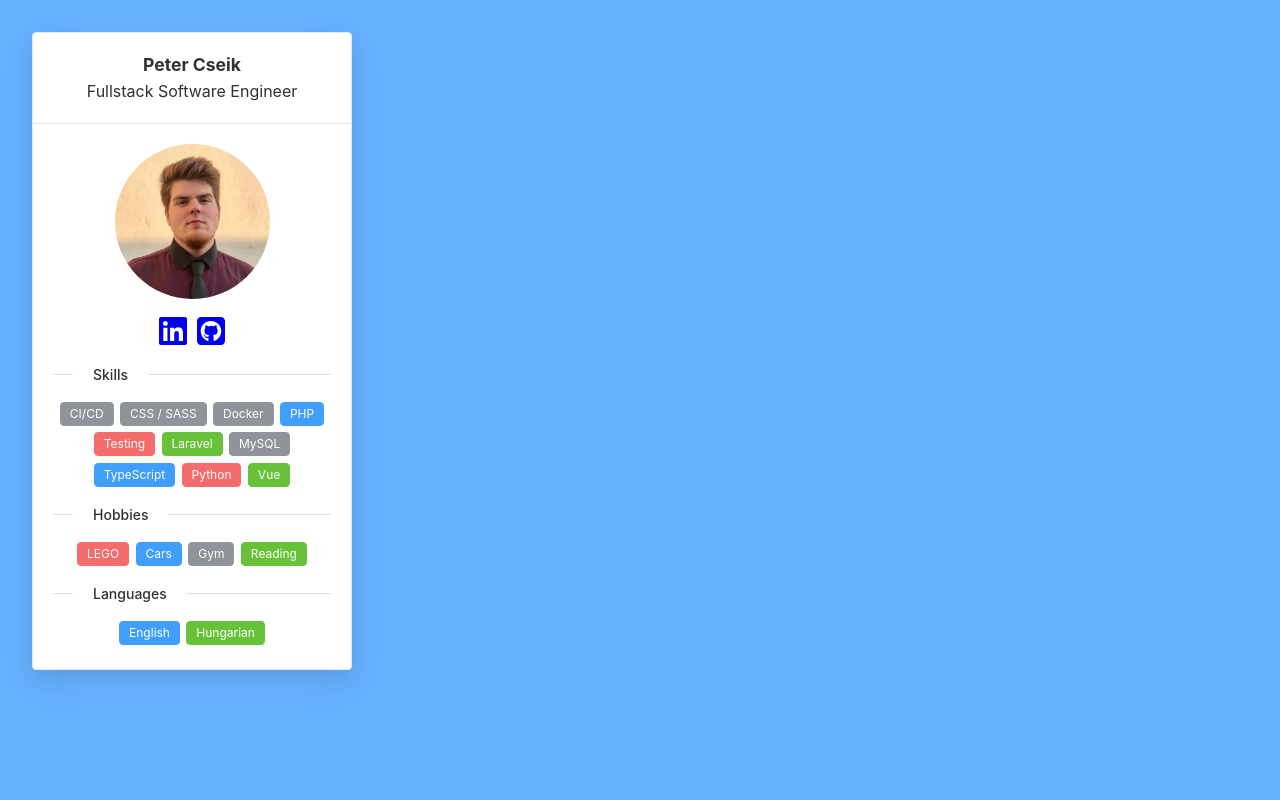
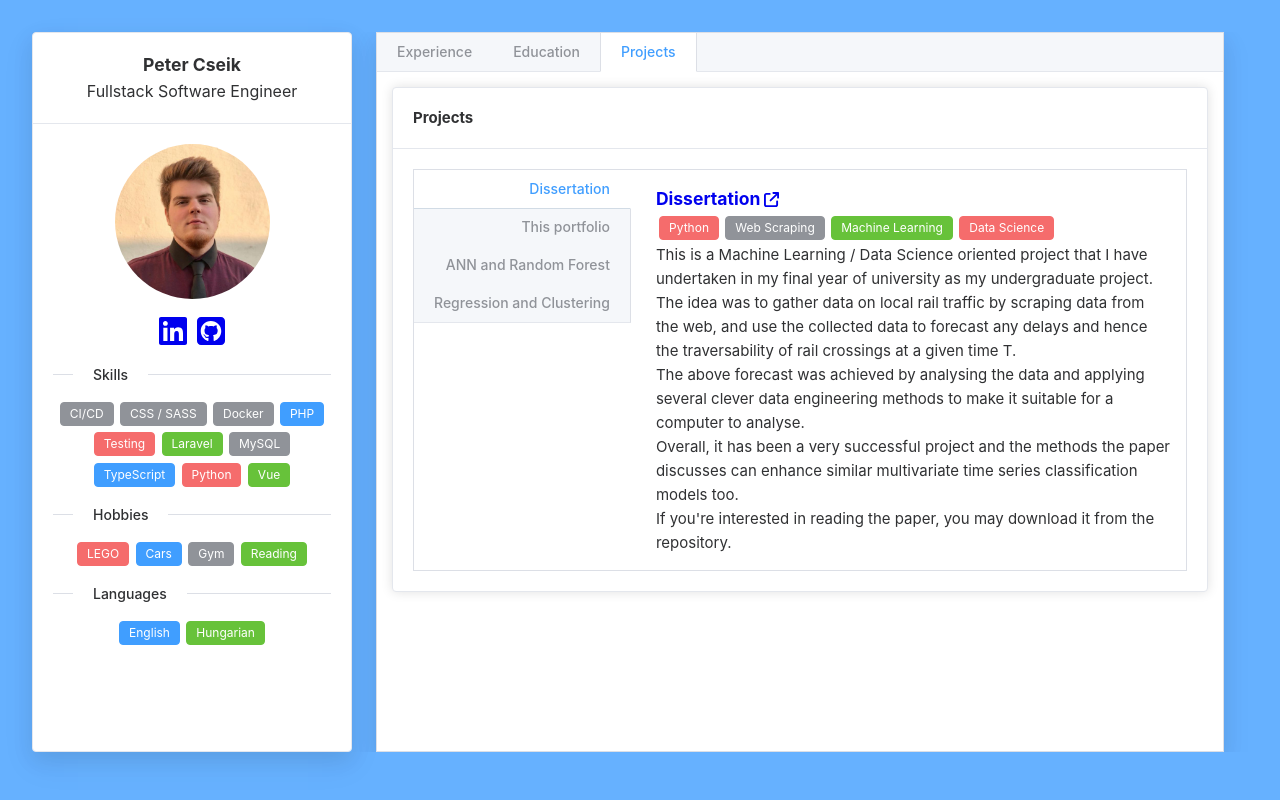
Before and after one commit to peti123x/peti123x.github.io, a Vue app: page /projects in a window 1280 px wide. Built offline with nearby package versions, Linux system fonts and the light colour scheme.

Commit message:
Route changes

```diff
--- a/index.html
+++ b/index.html
@@ -4,7 +4,7 @@
     <meta charset="UTF-8" />
     <link rel="icon" href="/favicon.ico" />
     <meta name="viewport" content="width=device-width, initial-scale=1.0" />
-    <title>Vite App</title>
+    <title>Peter Cseik Portfolio</title>
   </head>
   <body>
     <div id="app"></div>
--- a/src/router/index.ts
+++ b/src/router/index.ts
@@ -9,6 +9,30 @@ const router = createRouter({
       path: '/',
       name: 'home',
       component: HomeView,
+      props: { tab: 'experience' },
+    },
+    {
+      path: '/education',
+      name: 'education',
+      component: HomeView,
+      props: { tab: 'education' },
+    },
+    {
+      path: '/experience',
+      name: 'experience',
+      component: HomeView,
+      props: { tab: 'experience' },
+    },
+    {
+      path: '/projects',
+      name: 'projects',
+      component: HomeView,
+      props: { tab: 'projects' },
+    },
+    {
+      path: '/:pathMatch(.*)*',
+      component: HomeView,
+      props: { tab: 'experience' },
     },
   ]
 })
--- a/src/views/HomeView.vue
+++ b/src/views/HomeView.vue
@@ -1,26 +1,50 @@
 <template>
   <main>
-    <el-tabs tab-position="top" class="tabbed-view" type="border-card">
-      <el-tab-pane label="Experience"><Experience /></el-tab-pane>
-      <el-tab-pane label="Education"><Education /></el-tab-pane>
-      <el-tab-pane label="Projects"><Projects /></el-tab-pane>
+    <el-tabs v-model="selectedTab" tab-position="top" class="tabbed-view" type="border-card" @tab-click="routeChange">
+      <el-tab-pane label="Experience" name="experience"><Experience /></el-tab-pane>
+      <el-tab-pane label="Education" name="education"><Education /></el-tab-pane>
+      <el-tab-pane label="Projects" name="projects"><Projects /></el-tab-pane>
     </el-tabs>
   </main>
 </template>
 <script lang="ts">
-import {defineComponent} from "vue";
+import {defineComponent, onMounted, ref} from "vue";
 import Experience from "@/components/Experience.vue";
 import Education from "@/components/Education.vue";
 import Projects from "@/components/Projects.vue";
+import type {TabsPaneContext} from "element-plus";
+import { useRouter} from "vue-router";
+
 export default defineComponent({
   name: 'Homeview',
+  props: {
+    tab: {
+      type: String,
+      default: '',
+    },
+  },
   components: {
     Projects,
     Education,
     Experience,
   },
-  setup() {
+  setup(props) {
+    const selectedTab = ref<string | null | undefined>('experience');
 
+    onMounted(() => {
+      selectedTab.value = props.tab;
+    })
+
+    const router = useRouter();
+
+    function routeChange(pane: TabsPaneContext) {
+      router.push(pane.paneName as string);
+    }
+
+    return {
+      routeChange,
+      selectedTab,
+    };
   },
 });
 </script>
```
